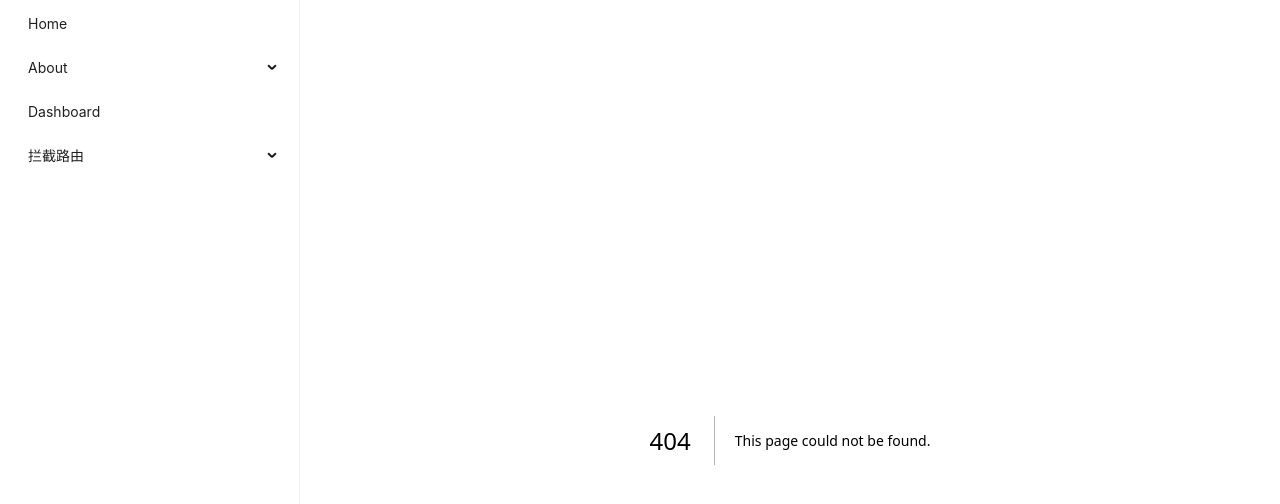
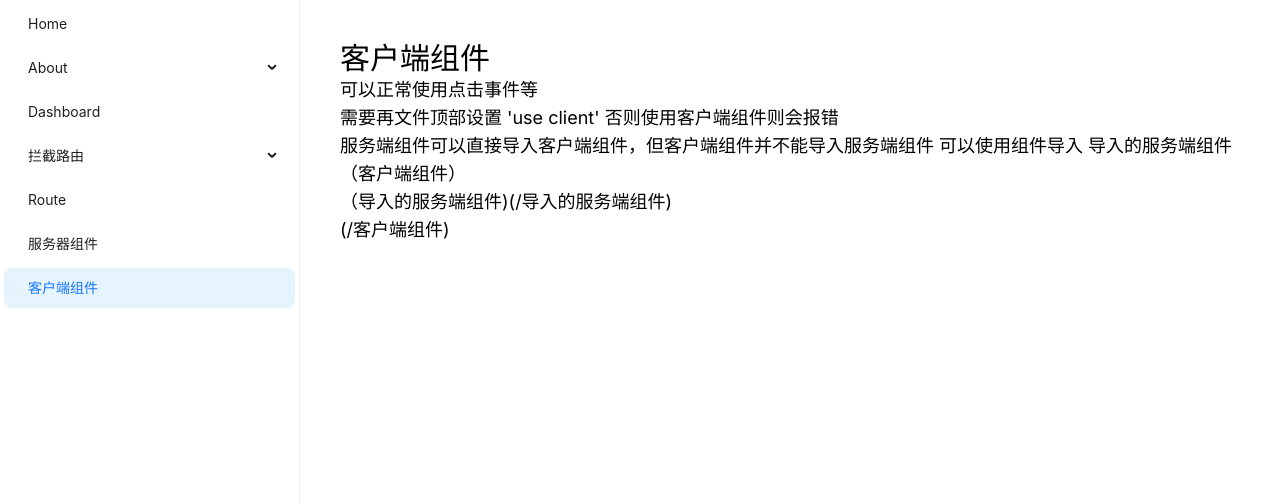
Before and after one commit to fanmucc/nextjs-demo1, a Next.js app: page /client-component in a window 1280 px wide. Before the commit this address had no page. Shown: the top 504 px of the page. Built offline with nearby package versions, Linux system fonts and the light colour scheme.

Commit message:
Feat: 客户端组件及服务端组件

```diff
--- /dev/null
+++ b/src/app/client-component/page.js
@@ -0,0 +1,21 @@
+export default () => {
+	return (
+		<div>
+			<div className='text-3xl'>客户端组件</div>
+			<div>
+				可以正常使用点击事件等
+				<br />
+				需要再文件顶部设置 'use client' 否则使用客户端组件则会报错
+				<br />
+				服务端组件可以直接导入客户端组件，但客户端组件并不能导入服务端组件
+				可以使用组件导入 导入的服务端组件
+				<br />
+				（客户端组件）
+				<br />
+				（导入的服务端组件)(/导入的服务端组件)
+				<br />
+				(/客户端组件)
+			</div>
+		</div>
+	);
+};
--- /dev/null
+++ b/src/app/route/api/route.js
@@ -0,0 +1,11 @@
+import { NextRequest } from "next/server";
+
+export const getDataDemo = async (request, content) => {
+	/**
+	 * request 请求参数
+	 * content  目前context 只有一个值就是 params，它是一个包含当前动态路由参数的对象
+	 */
+	const res = await fetch("https://dog-api.kinduff.com/api/facts");
+	const data = await res.json();
+	return NextResponse.json({ data });
+};
--- /dev/null
+++ b/src/app/route/page.js
@@ -0,0 +1,3 @@
+export default () => {
+	return <div>route 页面</div>;
+};
--- /dev/null
+++ b/src/app/serve-component/page.js
@@ -0,0 +1,48 @@
+import { Suspense } from "react";
+
+async function getData() {
+	let data = new Promise((resolve) => {
+		setTimeout(() => {
+			return resolve([
+				{
+					id: 1,
+					name: "张三",
+				},
+				{
+					id: 2,
+					name: "李四",
+				},
+			]);
+		}, 2000);
+	});
+	// if (!res.ok) {
+	// 	// 这会触发最近的 `error.js` 错误边界
+	// 	throw new Error("Failed to fetch data");
+	// }
+
+	return await data;
+}
+
+export default async () => {
+	const data = await getData();
+	return (
+		<div>
+			<div className='text-3xl'>服务器组件</div>
+			<div>
+				服务器组件不需要特殊设置，nextjs默认为服务器组件
+				<br />
+				服务器组件 useState, onClick, 等一些监听事件等无法使用
+			</div>
+			<div>渲染列表</div>
+			<Suspense fallback={<p>Loading feed...</p>}>
+				{data?.map((i) => {
+					return (
+						<div key={i?.id} className='text-xl'>
+							{i?.name}
+						</div>
+					);
+				})}
+			</Suspense>
+		</div>
+	);
+};
--- a/src/app/template.js
+++ b/src/app/template.js
@@ -30,6 +30,9 @@ export default ({ children, params }) => {
 			getItem("拦截路由-图片落地页", "/intercept-route/photo", null),
 			getItem("拦截路由-图片展示", "/intercept-route/photo/1", null),
 		]),
+		getItem("Route", "/route", null),
+		getItem("服务器组件", "/serve-component", null),
+		getItem("客户端组件", "/client-component", null),
 	]);
 
 	let [pathKey, setPathKey] = useState(["/"]);
```
